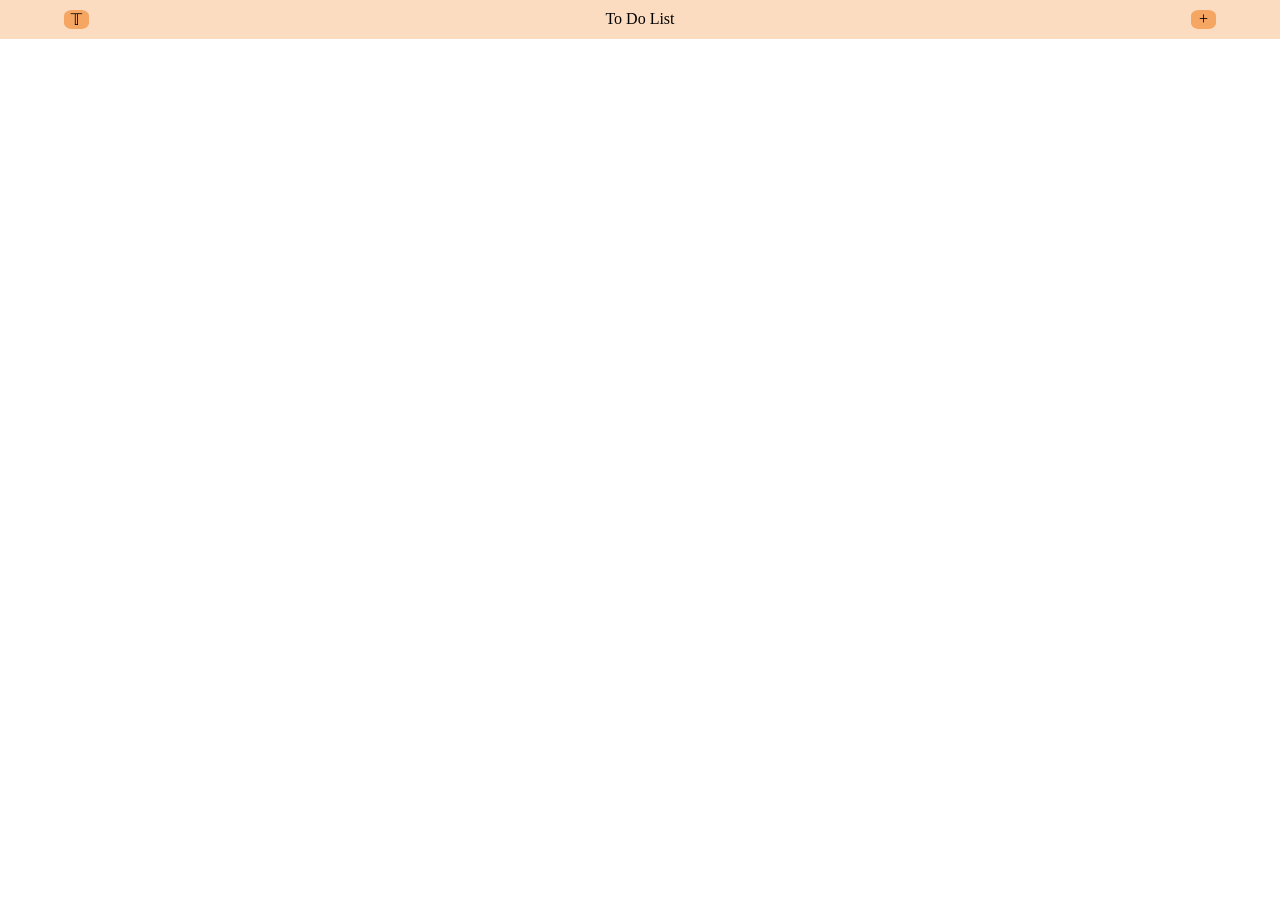
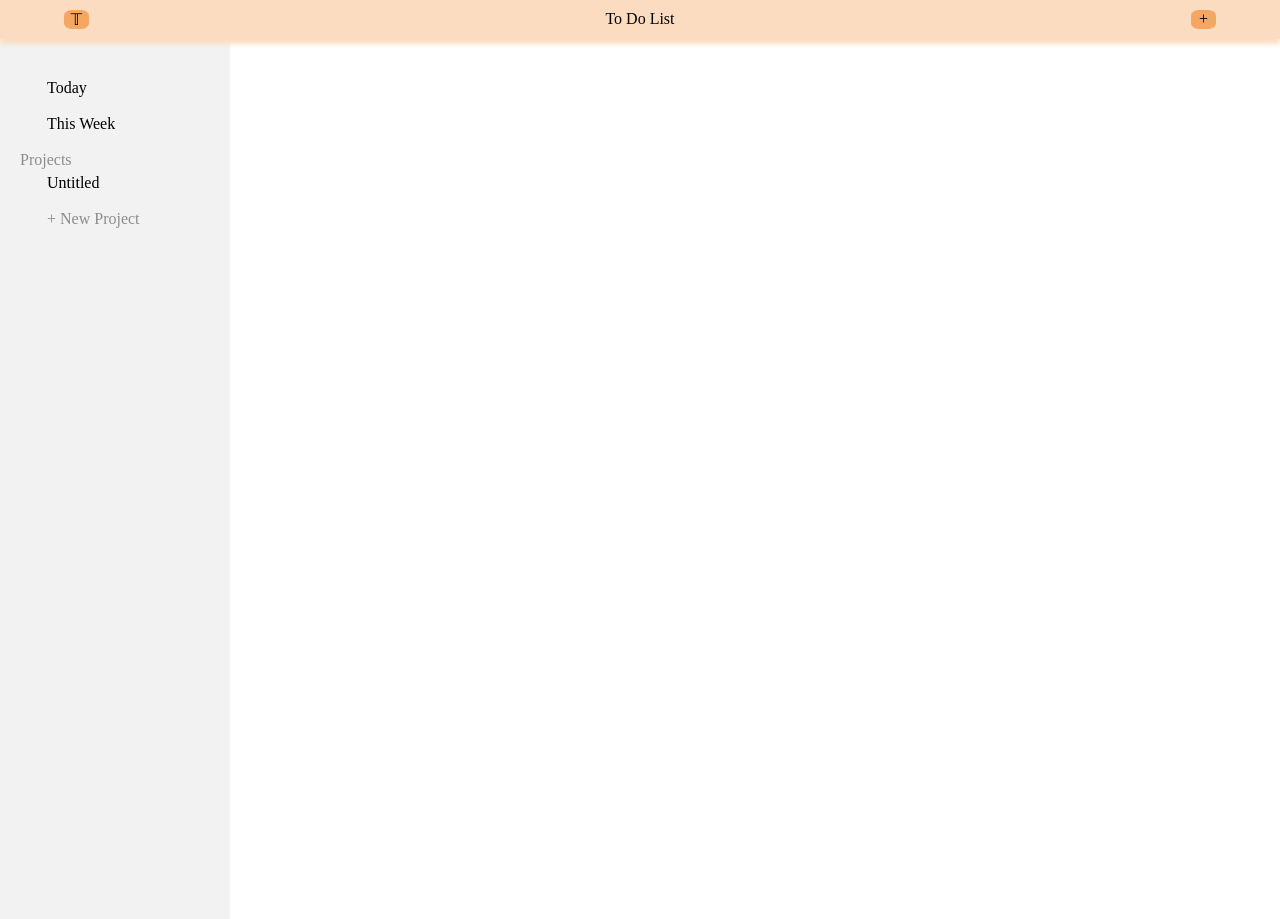
Before and after one commit to Atubak/to-do-list, a website built with webpack: page dist/index.html in a window 1280 px wide. Before the commit the page ends 800 px from the top, so only its background shows below. Built offline with nearby package versions, Linux system fonts and the light colour scheme.

Commit message:
made navigation

```diff
--- a/src/index.js
+++ b/src/index.js
@@ -25,7 +25,31 @@ body.innerHTML = `
         <div id="logo">𝕋</div>
         <div id="title">To Do List</div>
         <div id="plus">+</div>
-</header>`;
+    </header>
+
+    <div id="navigation">
+      <div id="today" class="list">Today</div>
+      </br>
+      <div id="week" class="list">This Week</div>
+      </br>
+
+      <div id="listContainer">
+
+        <p>Projects</p>
+
+        <div id="lists">
+          <div class="list">Untitled</div>
+        </div>
+        </br>
+        <div id="addProject" class="list">+ New Project</div>
+      </div>
+
+    </div>
+
+    `;
+
+
+
 };
 
 HtmlLoader();
--- a/src/style.css
+++ b/src/style.css
@@ -3,12 +3,15 @@ body {
     margin: 0%;
 }
 
+/* header section */
 header {
     display: flex;
     padding: 10px 5%;
     justify-content: space-between;
     background-color: hsl(28, 87%, 87%);
     user-select: none;
+    box-shadow: 0px 5px 5px hsl(28, 87%, 87%);
+    position: relative;
 }
 
 #logo, #plus {
@@ -20,4 +23,45 @@ header {
 
 #plus:hover {
     background-color: white;
+    cursor: pointer;
 }
+
+
+/* navigation or list section */
+#navigation {
+    background-color: hsl(0, 0%, 95%);
+    width: 150px;
+    height: 100vh;
+    padding: 40px;
+    user-select: none;
+    display: flex;
+    flex-direction: column;
+    align-items: flex-start;
+}
+
+
+#listContainer {
+    color:hsl(0, 0%, 55%);
+}
+
+p {
+    display: block;
+    margin: 0px -20px;
+}
+
+#lists {
+    margin-top: 5px;
+    color: black;
+    display: flex;
+}
+
+.list {
+    padding: 0px 7px;
+    border-radius: 10px;
+}
+
+.list:hover {
+    background-color: hsl(0, 0%, 55%);
+    color: white;
+    cursor: pointer;
+}
```
Also changed, not shown: dist/main.js. Lines whose indentation alone changed are shown as unchanged.
